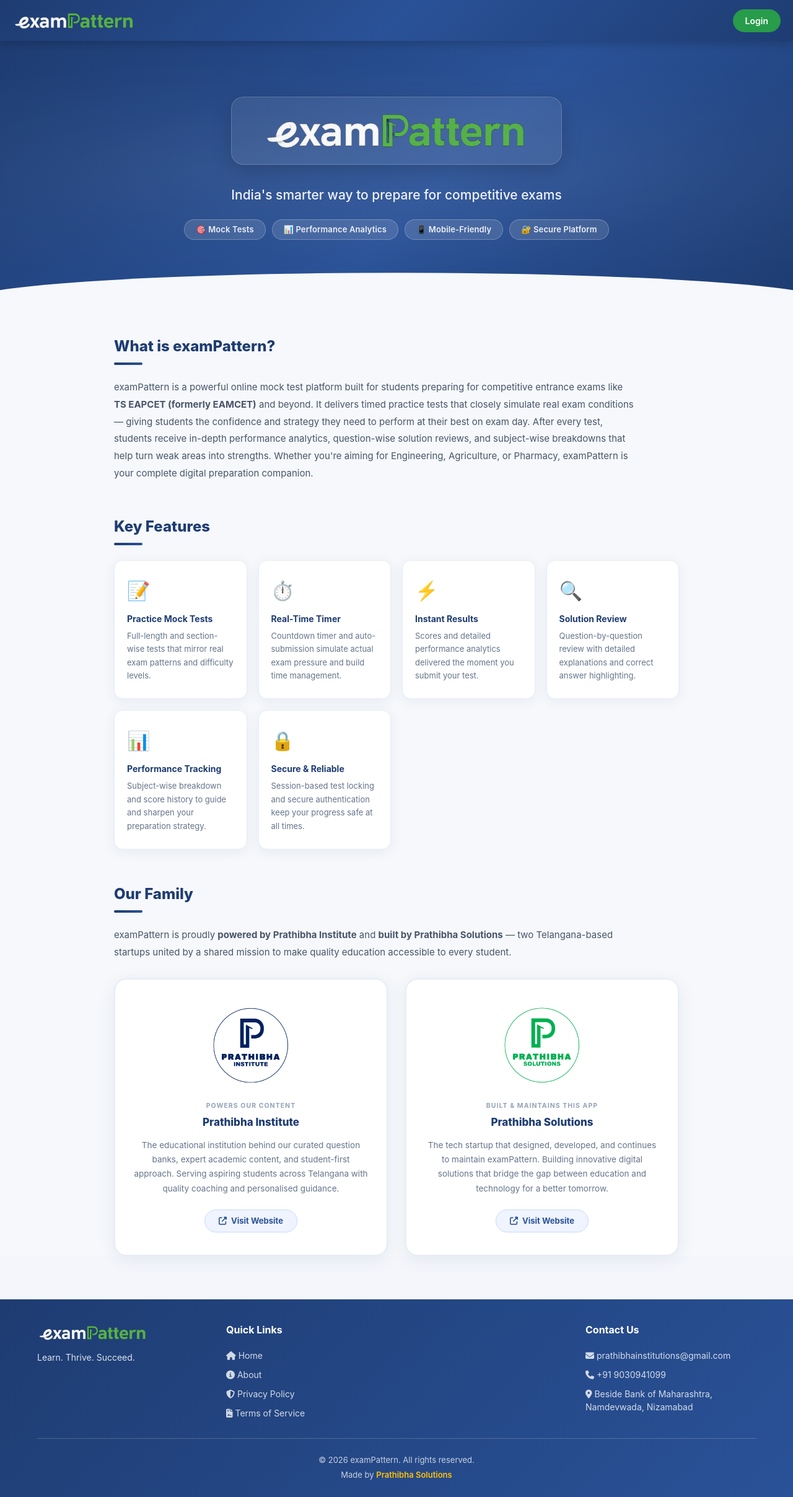
After one commit to prathibhasolutions/examPattern, a Django app: page /about/ in a window 1280 px wide. The commit adds this page. Shown: the whole page at 62% size. Run offline with Django 5.2, Linux system fonts and the light colour scheme.

Commit message:
added about page and logo in home page

```diff
--- a/mocktest_platform/urls.py
+++ b/mocktest_platform/urls.py
@@ -20,7 +20,7 @@ from django.conf import settings
 from django.conf.urls.static import static
 from django.http import HttpResponse
 
-from .views import tests_list, tests_series_detail, tests_series_about, test_instructions, test_interface, results_page, download_result_pdf, review_solutions, test_results_analysis, series_suggest, privacy_policy, terms_of_service
+from .views import tests_list, tests_series_detail, tests_series_about, test_instructions, test_interface, results_page, download_result_pdf, review_solutions, test_results_analysis, series_suggest, privacy_policy, terms_of_service, about_page
 from django.views.generic import RedirectView
 
 def health_check(request):
@@ -42,6 +42,7 @@ urlpatterns = [
     path('results/<int:attempt_id>/', results_page, name='results_page'),
     path('results/<int:attempt_id>/download-pdf/', download_result_pdf, name='download_result_pdf'),
     path('results/<int:attempt_id>/solutions/', review_solutions, name='review_solutions'),
+    path('about/', about_page, name='about'),
     path('privacy-policy/', privacy_policy, name='privacy_policy'),
     path('terms-of-service/', terms_of_service, name='terms_of_service'),
     path('builder/', include('test_builder.urls')),
--- a/mocktest_platform/views.py
+++ b/mocktest_platform/views.py
@@ -21,6 +21,11 @@ from django.db.models import Count, Q, Prefetch, Avg
 from attempts.models import TestAttempt, Answer
 from evaluation.models import EvaluationResult
 from testseries.models import TestSeriesExamSection, TestSeriesHighlight
+
+@require_http_methods(["GET"])
+def about_page(request):
+    return render(request, 'about.html')
+
 
 @require_http_methods(["GET"])
 def series_suggest(request):
--- /dev/null
+++ b/templates/about.html
@@ -0,0 +1,399 @@
+{% extends "base.html" %}
+{% load static %}
+
+{% block title %}About — examPattern{% endblock %}
+
+{% block header %}{% endblock %}
+
+{% block footer %}{% endblock %}
+
+{% block content %}
+<style>
+    main.container-fluid { padding: 0 !important; margin-top: 0 !important; }
+    body { margin: 0; padding: 0; }
+
+    /* ── NAVBAR ── */
+    .navbar-custom {
+        background: linear-gradient(135deg, #1e3c72 0%, #2a5298 50%, #1e3c72 100%);
+        box-shadow: 0 4px 15px rgba(0,0,0,0.2);
+        padding: 12px 0;
+        position: sticky; top: 0; z-index: 1000;
+        width: 100vw;
+        position: relative;
+        left: 50%; right: 50%;
+        margin-left: -50vw !important;
+        margin-right: -50vw !important;
+    }
+    .navbar-custom .navbar-brand img { height: 45px; width: auto; }
+    .navbar-profile { display: flex; align-items: center; gap: 15px; margin-left: auto; }
+    .profile-avatar {
+        width: 40px; height: 40px; border-radius: 50%;
+        background: linear-gradient(135deg, #667eea, #764ba2);
+        color: white; display: flex; align-items: center; justify-content: center;
+        font-weight: 700; font-size: 16px; border: 2px solid rgba(255,255,255,0.3);
+        cursor: pointer; transition: all 0.3s; overflow: hidden;
+    }
+    .profile-avatar:hover { transform: scale(1.1); border-color: white; }
+    .profile-avatar img { width: 100%; height: 100%; border-radius: 50%; object-fit: cover; }
+    .navbar-custom .nav-link {
+        color: rgba(255,255,255,0.9) !important; font-weight: 500; font-size: 14px;
+        padding: 8px 16px !important; border-radius: 20px; transition: all 0.3s;
+    }
+    .navbar-custom .nav-link:hover { background: rgba(255,255,255,0.15); color: white !important; }
+    .navbar-custom .btn-logout {
+        background: rgba(220,53,69,0.9); color: white; border: none;
+        padding: 8px 20px; border-radius: 20px; font-weight: 600; font-size: 14px; transition: all 0.3s;
+    }
+    .navbar-custom .btn-logout:hover { background: #dc3545; transform: translateY(-2px); box-shadow: 0 4px 12px rgba(220,53,69,0.4); }
+    .navbar-custom .btn-login {
+        background: rgba(40,167,69,0.9); color: white; border: none;
+        padding: 8px 20px; border-radius: 20px; font-weight: 600; font-size: 14px; transition: all 0.3s; text-decoration: none;
+    }
+    .navbar-custom .btn-login:hover { background: #28a745; transform: translateY(-2px); box-shadow: 0 4px 12px rgba(40,167,69,0.4); }
+
+    /* ── PAGE WRAPPER ── */
+    .about-wrap { background: #f6f8fb; min-height: 100vh; padding-bottom: 0; }
+
+    /* ── HERO ── */
+    .about-hero {
+        background: linear-gradient(135deg, #1e3c72 0%, #2a5298 55%, #1e3c72 100%);
+        padding: clamp(50px, 9vw, 90px) 20px clamp(60px, 10vw, 100px);
+        text-align: center; position: relative; overflow: hidden;
+    }
+    .about-hero::before {
+        content: '';
+        position: absolute; inset: 0;
+        background: radial-gradient(ellipse at 30% 50%, rgba(255,255,255,0.05) 0%, transparent 60%),
+                    radial-gradient(ellipse at 70% 50%, rgba(255,255,255,0.04) 0%, transparent 60%);
+        pointer-events: none;
+    }
+    .about-hero::after {
+        content: '';
+        position: absolute; bottom: -1px; left: 0; right: 0;
+        height: 48px; background: #f6f8fb;
+        clip-path: ellipse(55% 100% at 50% 100%);
+    }
+    .about-hero-logo-wrap {
+        background: rgba(255,255,255,0.08);
+        border: 1px solid rgba(255,255,255,0.18);
+        border-radius: 20px;
+        padding: clamp(12px,2vw,20px) clamp(24px,4vw,48px);
+        display: inline-block; margin-bottom: 26px;
+        box-shadow: 0 8px 32px rgba(0,0,0,0.18);
+        position: relative; z-index: 1;
+    }
+    .about-hero-logo { height: clamp(44px, 6.5vw, 68px); width: auto; max-width: 80vw; display: block; }
+    .about-hero-tagline {
+        font-size: clamp(15px, 2.4vw, 21px); color: rgba(255,255,255,0.92);
+        font-weight: 500; max-width: 560px; margin: 0 auto 22px; line-height: 1.6;
+        position: relative; z-index: 1;
+    }
+    .about-hero-pills {
+        display: flex; flex-wrap: wrap; justify-content: center; gap: 10px;
+        position: relative; z-index: 1;
+    }
+    .about-hero-pill {
+        background: rgba(255,255,255,0.12); border: 1px solid rgba(255,255,255,0.25);
+        color: rgba(255,255,255,0.9); padding: 6px 18px; border-radius: 999px;
+        font-size: 13px; font-weight: 600; letter-spacing: 0.01em;
+    }
+
+    /* ── SECTIONS ── */
+    .about-section { max-width: 960px; margin: 0 auto; padding: 54px 24px 0; }
+    .section-heading {
+        font-size: clamp(18px, 2.8vw, 24px); font-weight: 800; color: #1e3c72; margin-bottom: 8px;
+    }
+    .section-bar {
+        width: 46px; height: 4px;
+        background: linear-gradient(135deg, #1e3c72, #2a5298);
+        border-radius: 2px; margin-bottom: 22px;
+    }
+    .about-text { font-size: 15px; color: #475569; line-height: 1.85; max-width: 840px; margin-bottom: 0; }
+
+    /* ── FEATURES ── */
+    .features-grid {
+        display: grid;
+        grid-template-columns: repeat(auto-fill, minmax(210px, 1fr));
+        gap: 18px; margin-top: 24px;
+    }
+    .feature-card {
+        background: white; border-radius: 14px; padding: 26px 20px;
+        box-shadow: 0 4px 20px rgba(30,60,114,0.07);
+        border: 1.5px solid #e8edf5; transition: all 0.25s ease;
+    }
+    .feature-card:hover {
+        transform: translateY(-5px); box-shadow: 0 14px 36px rgba(30,60,114,0.13);
+        border-color: #2a5298;
+    }
+    .feature-icon { font-size: 30px; margin-bottom: 12px; display: block; }
+    .feature-title { font-size: 14px; font-weight: 700; color: #1e3c72; margin-bottom: 7px; }
+    .feature-desc { font-size: 13px; color: #64748b; line-height: 1.65; margin: 0; }
+
+    /* ── PARTNERS ── */
+    .partners-grid {
+        display: grid;
+        grid-template-columns: repeat(auto-fill, minmax(300px, 1fr));
+        gap: 28px; margin-top: 28px;
+    }
+    .partner-card {
+        background: white; border-radius: 20px; padding: 36px 30px;
+        text-align: center; box-shadow: 0 6px 28px rgba(30,60,114,0.08);
+        border: 2px solid #e8edf5;
+        text-decoration: none; color: inherit; display: block;
+        transition: all 0.28s ease; position: relative; overflow: hidden;
+    }
+    .partner-card::before {
+        content: ''; position: absolute; top: 0; left: 0; right: 0; height: 4px;
+        background: linear-gradient(90deg, #1e3c72, #2a5298);
+        opacity: 0; transition: opacity 0.25s;
+    }
+    .partner-card:hover {
+        transform: translateY(-8px); color: inherit; text-decoration: none;
+        box-shadow: 0 22px 52px rgba(30,60,114,0.16); border-color: #2a5298;
+    }
+    .partner-card:hover::before { opacity: 1; }
+    .partner-logo-wrap {
+        background: linear-gradient(135deg, #1e3c72, #2a5298);
+        border-radius: 16px;
+        padding: clamp(14px,2.5vw,22px) clamp(22px,4vw,40px);
+        display: inline-block; margin-bottom: 24px;
+        box-shadow: 0 4px 16px rgba(30,60,114,0.25);
+        transition: box-shadow 0.25s;
+    }
+    .partner-card:hover .partner-logo-wrap { box-shadow: 0 8px 28px rgba(30,60,114,0.38); }
+    .partner-logo {
+        height: clamp(80px, 12vw, 140px); width: auto; max-width: 85%;
+        object-fit: contain; display: block; margin: 0 auto 20px;
+        transition: transform 0.25s;
+    }
+    .partner-card:hover .partner-logo { transform: scale(1.05); }
+    .partner-role {
+        font-size: 10.5px; font-weight: 700; letter-spacing: 0.1em;
+        text-transform: uppercase; color: #94a3b8; margin-bottom: 7px;
+    }
+    .partner-name { font-size: 17px; font-weight: 800; color: #1e3c72; margin-bottom: 12px; }
+    .partner-desc { font-size: 13.5px; color: #64748b; line-height: 1.72; margin-bottom: 22px; }
+    .partner-visit {
+        display: inline-flex; align-items: center; gap: 7px;
+        font-size: 13px; font-weight: 700; color: #2a5298;
+        background: #eff4ff; padding: 8px 22px; border-radius: 999px;
+        transition: all 0.22s; border: 1.5px solid #c7d9ff;
+    }
+    .partner-card:hover .partner-visit { background: #1e3c72; color: white; border-color: #1e3c72; }
+
+    /* ── FOOTER ── */
+    .footer-custom {
+        background: linear-gradient(135deg, #1e3c72 0%, #2a5298 100%);
+        color: white; padding: 40px 0 20px; margin-top: 70px;
+    }
+    .footer-content { display: grid; grid-template-columns: 1fr 2fr 1fr; gap: 30px; margin-bottom: 30px; }
+    .footer-logo-section { display: flex; flex-direction: column; gap: 15px; }
+    .footer-logo-section img { width: 180px; max-width: 25vw; height: auto; object-fit: contain; }
+    .footer-logo-section p { color: rgba(255,255,255,0.85); font-size: 14px; margin: 0; }
+    .footer-links { display: flex; flex-direction: column; gap: 10px; }
+    .footer-links h6 { font-weight: 700; font-size: 16px; margin-bottom: 10px; color: white; }
+    .footer-links a { color: rgba(255,255,255,0.8); text-decoration: none; font-size: 14px; transition: all 0.3s; }
+    .footer-links a:hover { color: white; padding-left: 5px; }
+    .footer-contact { display: flex; flex-direction: column; gap: 10px; }
+    .footer-contact h6 { font-weight: 700; font-size: 16px; margin-bottom: 10px; color: white; }
+    .footer-contact p { color: rgba(255,255,255,0.8); font-size: 14px; margin: 0; }
+    .footer-bottom { border-top: 1px solid rgba(255,255,255,0.2); padding-top: 20px; text-align: center; }
+    .footer-bottom p { margin: 5px 0; font-size: 13px; color: rgba(255,255,255,0.75); }
+    .footer-credit { font-size: 12px; color: rgba(255,255,255,0.6); margin-top: 10px; }
+    .footer-credit a { color: #ffc107; text-decoration: none; font-weight: 600; transition: all 0.3s; }
+    .footer-credit a:hover { color: #ffdd57; text-decoration: underline; }
+
+    /* ── RESPONSIVE ── */
+    @media (max-width: 768px) {
+        .footer-content { grid-template-columns: 1fr; gap: 25px; text-align: center; }
+        .footer-logo-section img { margin: 0 auto; }
+        .footer-custom .container-fluid { padding-left: 20px !important; padding-right: 20px !important; }
+        .partners-grid { grid-template-columns: 1fr; }
+        .features-grid { grid-template-columns: repeat(2, 1fr); }
+        .navbar-profile { gap: 8px; }
+    }
+    @media (max-width: 480px) {
+        .features-grid { grid-template-columns: 1fr; }
+    }
+</style>
+
+<!-- ═══ NAVBAR ═══ -->
+<nav class="navbar navbar-expand-lg navbar-dark navbar-custom">
+    <div class="container-fluid" style="padding-left:20px;padding-right:20px;">
+        <a class="navbar-brand" href="{% url 'tests_list' %}">
+            <img src="{% static 'examPattern.png' %}" alt="examPattern">
+        </a>
+        <div class="navbar-profile">
+            {% if user.is_authenticated %}
+                <a href="{% url 'profile' %}" class="text-decoration-none">
+                    <div class="profile-avatar" title="{{ user.get_full_name|default:user.username }}">
+                        {% if user.photo %}
+                            <img src="{{ user.photo.url }}" alt="{{ user.username }}">
+                        {% else %}
+                            {{ user.username|first|upper }}
+                        {% endif %}
+                    </div>
+                </a>
+                <a href="{% url 'profile' %}" class="nav-link">{{ user.username }}</a>
+                {% if user.is_staff %}
+                    <a href="/builder/" class="nav-link" style="color:#ffc107 !important;">
+                        <i class="fas fa-tools"></i> Builder
+                    </a>
+                {% endif %}
+                {% if user.is_superuser %}
+                    <button type="button" class="btn btn-login" data-bs-toggle="modal" data-bs-target="#manageAdminsModal" style="background:rgba(109,40,217,0.85);margin-left:4px;">
+                        <i class="fas fa-users-cog"></i> Admins
+                    </button>
+                {% endif %}
+                <a href="{% url 'logout' %}" class="btn btn-logout">
+                    <i class="fas fa-sign-out-alt"></i> Logout
+                </a>
+            {% else %}
+                <a href="{% url 'login' %}" class="btn btn-login">Login</a>
+            {% endif %}
+        </div>
+    </div>
+</nav>
+
+<!-- ═══ PAGE ═══ -->
+<div class="about-wrap">
+
+    <!-- Hero -->
+    <div class="about-hero">
+        <div class="about-hero-logo-wrap">
+            <img src="{% static 'examPattern.png' %}" alt="examPattern" class="about-hero-logo">
+        </div>
+        <p class="about-hero-tagline">India's smarter way to prepare for competitive exams</p>
+        <div class="about-hero-pills">
+            <span class="about-hero-pill">🎯 Mock Tests</span>
+            <span class="about-hero-pill">📊 Performance Analytics</span>
+            <span class="about-hero-pill">📱 Mobile-Friendly</span>
+            <span class="about-hero-pill">🔐 Secure Platform</span>
+        </div>
+    </div>
+
+    <!-- What is examPattern? -->
+    <div class="about-section">
+        <div class="section-heading">What is examPattern?</div>
+        <div class="section-bar"></div>
+        <p class="about-text">
+            examPattern is a powerful online mock test platform built for students preparing for competitive entrance exams like
+            <strong>TS EAPCET (formerly EAMCET)</strong> and beyond. It delivers timed practice tests that closely simulate real exam
+            conditions — giving students the confidence and strategy they need to perform at their best on exam day.
+            After every test, students receive in-depth performance analytics, question-wise solution reviews, and subject-wise
+            breakdowns that help turn weak areas into strengths. Whether you're aiming for Engineering, Agriculture, or Pharmacy,
+            examPattern is your complete digital preparation companion.
+        </p>
+    </div>
+
+    <!-- Key Features -->
+    <div class="about-section">
+        <div class="section-heading">Key Features</div>
+        <div class="section-bar"></div>
+        <div class="features-grid">
+            <div class="feature-card">
+                <span class="feature-icon">📝</span>
+                <div class="feature-title">Practice Mock Tests</div>
+                <p class="feature-desc">Full-length and section-wise tests that mirror real exam patterns and difficulty levels.</p>
+            </div>
+            <div class="feature-card">
+                <span class="feature-icon">⏱️</span>
+                <div class="feature-title">Real-Time Timer</div>
+                <p class="feature-desc">Countdown timer and auto-submission simulate actual exam pressure and build time management.</p>
+            </div>
+            <div class="feature-card">
+                <span class="feature-icon">⚡</span>
+                <div class="feature-title">Instant Results</div>
+                <p class="feature-desc">Scores and detailed performance analytics delivered the moment you submit your test.</p>
+            </div>
+            <div class="feature-card">
+                <span class="feature-icon">🔍</span>
+                <div class="feature-title">Solution Review</div>
+                <p class="feature-desc">Question-by-question review with detailed explanations and correct answer highlighting.</p>
+            </div>
+            <div class="feature-card">
+                <span class="feature-icon">📊</span>
+                <div class="feature-title">Performance Tracking</div>
+                <p class="feature-desc">Subject-wise breakdown and score history to guide and sharpen your preparation strategy.</p>
+            </div>
+            <div class="feature-card">
+                <span class="feature-icon">🔒</span>
+                <div class="feature-title">Secure & Reliable</div>
+                <p class="feature-desc">Session-based test locking and secure authentication keep your progress safe at all times.</p>
+            </div>
+        </div>
+    </div>
+
+    <!-- Our Family -->
+    <div class="about-section">
+        <div class="section-heading">Our Family</div>
+        <div class="section-bar"></div>
+        <p class="about-text">
+            examPattern is proudly <strong>powered by Prathibha Institute</strong> and <strong>built by Prathibha Solutions</strong> —
+            two Telangana-based startups united by a shared mission to make quality education accessible to every student.
+        </p>
+        <div class="partners-grid">
+
+            <a href="https://www.prathibhainstitutions.com" target="_blank" rel="noopener noreferrer" class="partner-card">
+                <img src="{% static 'Prathibha Institute.png' %}" alt="Prathibha Institute" class="partner-logo">
+                <div class="partner-role">Powers Our Content</div>
+                <div class="partner-name">Prathibha Institute</div>
+                <p class="partner-desc">
+                    The educational institution behind our curated question banks, expert academic content, and student-first
+                    approach. Serving aspiring students across Telangana with quality coaching and personalised guidance.
+                </p>
+                <span class="partner-visit"><i class="fas fa-external-link-alt"></i> Visit Website</span>
+            </a>
+
+            <a href="https://www.prathibhasolutions.com" target="_blank" rel="noopener noreferrer" class="partner-card">
+                <img src="{% static 'Prathibha Solutions.png' %}" alt="Prathibha Solutions" class="partner-logo">
+                <div class="partner-role">Built &amp; Maintains This App</div>
+                <div class="partner-name">Prathibha Solutions</div>
+                <p class="partner-desc">
+                    The tech startup that designed, developed, and continues to maintain examPattern. Building innovative
+                    digital solutions that bridge the gap between education and technology for a better tomorrow.
+                </p>
+                <span class="partner-visit"><i class="fas fa-external-link-alt"></i> Visit Website</span>
+            </a>
+
+        </div>
+    </div>
+
+</div><!-- /.about-wrap -->
+
+<!-- ═══ FOOTER ═══ -->
+<footer class="footer-custom">
+    <div class="container-fluid" style="padding-left:60px;padding-right:60px;">
+        <div class="footer-content">
+            <div class="footer-logo-section">
+                <img src="{% static 'examPattern.png' %}" alt="examPattern">
+                <p>Learn. Thrive. Succeed.</p>
+            </div>
+            <div class="footer-links">
+                <h6>Quick Links</h6>
+                <a href="{% url 'tests_list' %}"><i class="fas fa-home"></i> Home</a>
+                <a href="{% url 'about' %}"><i class="fas fa-info-circle"></i> About</a>
+                {% if user.is_authenticated %}
+                    <a href="{% url 'profile' %}"><i class="fas fa-user"></i> Profile</a>
+                {% endif %}
+                {% if user.is_staff %}
+                    <a href="/builder/"><i class="fas fa-tools"></i> Test Builder</a>
+                {% endif %}
+                <a href="{% url 'privacy_policy' %}"><i class="fas fa-shield-alt"></i> Privacy Policy</a>
+                <a href="{% url 'terms_of_service' %}"><i class="fas fa-file-contract"></i> Terms of Service</a>
+            </div>
+            <div class="footer-contact">
+                <h6>Contact Us</h6>
+                <p><i class="fas fa-envelope"></i> prathibhainstitutions@gmail.com</p>
+                <p><i class="fas fa-phone"></i> +91 9030941099</p>
+                <p><i class="fas fa-map-marker-alt"></i> Beside Bank of Maharashtra, Namdevwada, Nizamabad</p>
+            </div>
+        </div>
+        <div class="footer-bottom">
+            <p>&copy; 2026 examPattern. All rights reserved.</p>
+            <p class="footer-credit">Made by <a href="https://www.prathibhasolutions.com" target="_blank" rel="noopener noreferrer">Prathibha Solutions</a></p>
+        </div>
+    </div>
+</footer>
+
+{% endblock %}
```
Also changed, not shown: templates/tests_list.html (+7 -1 lines), Screenshot 2026-01-28 183758.png (deleted), favicon.png (deleted), static/Prathibha Institute.png (renamed from Prathibha Institute.png), static/Prathibha Solutions.png (added), static/examPattern.png.
